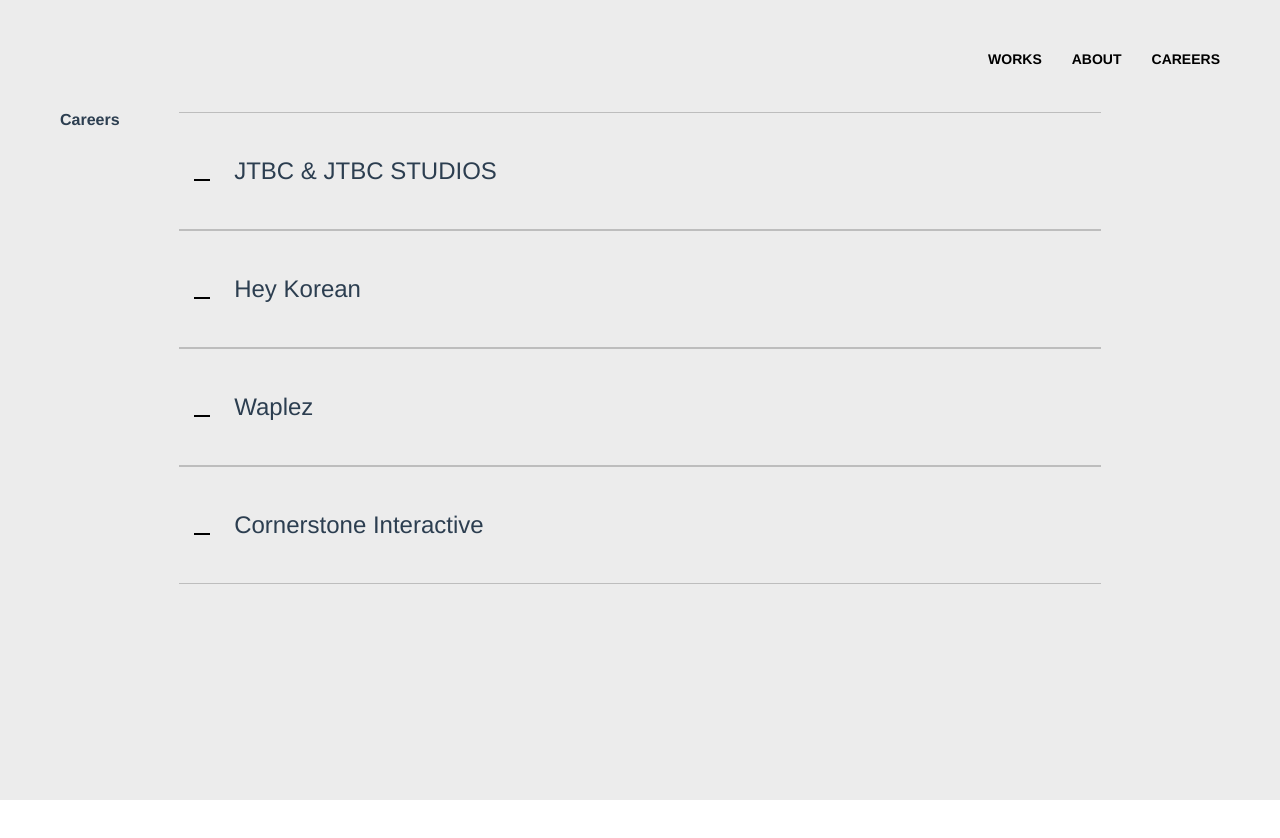
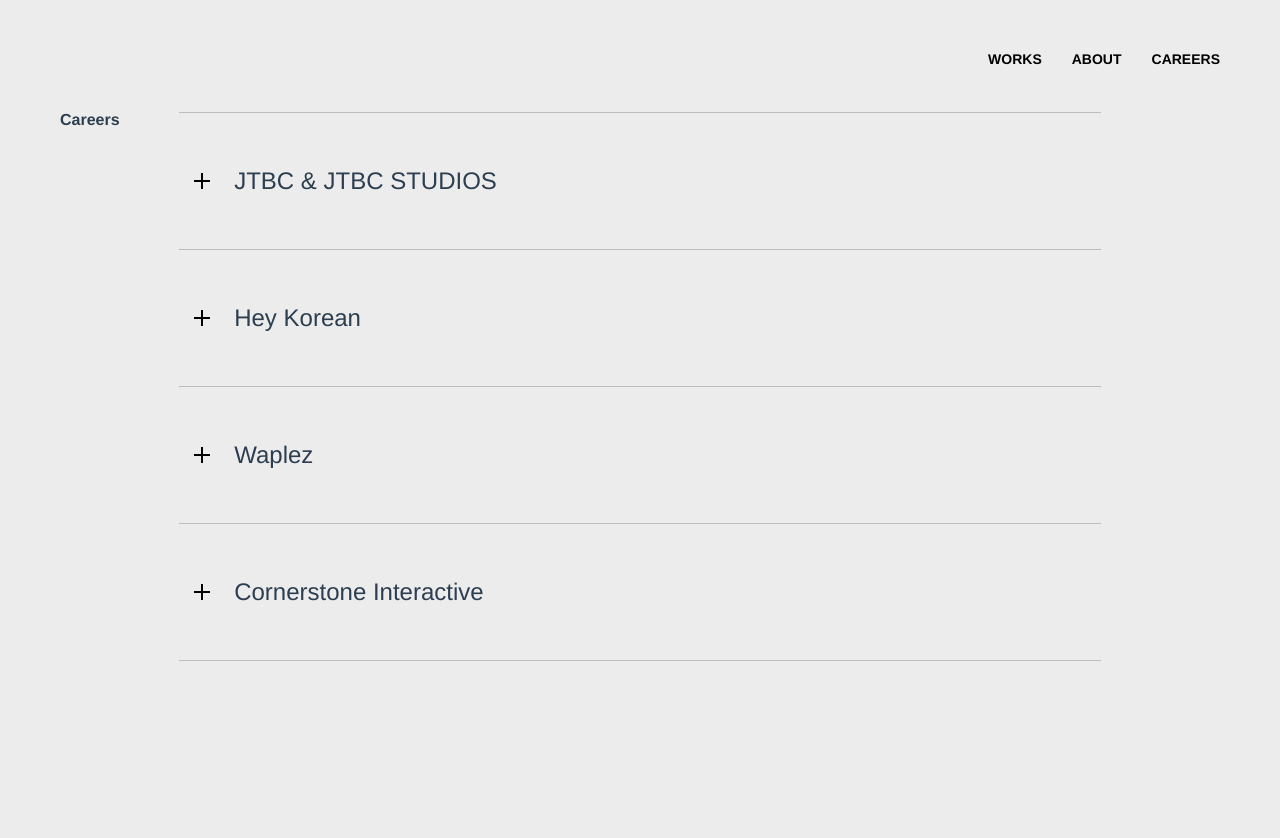
Before and after one commit to tyrannosaurus-lee/portfolio202111, a Vue app: page /Careers in a window 1280 px wide. Shown: the top 838 px of the page. Before the commit the page ends 800 px from the top, so only its background shows below. Built offline with nearby package versions, Linux system fonts and the light colour scheme.

Commit message:
Career slide up&down

```diff
--- a/src/views/Careers.vue
+++ b/src/views/Careers.vue
@@ -3,68 +3,27 @@
     <h2>Careers</h2>
     <div class="careers-container">
       <div class="accordion-con">
-        <div class="accordion-area">
+        <div
+          class="accordion-area"
+          v-for="(item, index) in list"
+          @click="openItem(item)"
+          v-bind:key="index"
+        >
           <div
             class="accordion-tit"
-            v-on:click="accordion"
+            :class="{'active' : item.isActive}"
           >
             <div class="career-drawer_trigger">
               <div class="career-drawer_line1"></div>
               <div class="career-drawer_line2"></div>
             </div>
-            JTBC &amp; JTBC STUDIOS
+            {{item.title}}
           </div>
-          <div class="accordion-text">
-            JTBC(pc, mobile web), JTBC2, JTBC4, JTBC mediacomm, JTBC news (pc, mobile web, app:web view)
-            Hey News, JTBC 5th, Mixnine vote, JTBC NOW promotion, JoongAng Group Family Point, JTBC2, JTBC news app newshome, Baeksangawards, Goldendisc
-          </div>
-        </div>
-        <div class="accordion-area">
           <div
-            class="accordion-tit"
-            @click="accordion"
+            class="accordion-text"
+            v-on:enter="enter" v-on:leave="leave"
           >
-            <div class="career-drawer_trigger">
-              <div class="career-drawer_line1"></div>
-              <div class="career-drawer_line2"></div>
-            </div>
-            Hey Korean
-          </div>
-          <div class="accordion-text">
-            Single to Mingle (web &amp; mobile web), HeyKorean
-            HeyKorean customer service center(flexible site)
-          </div>
-        </div>
-        <div class="accordion-area">
-          <div
-            class="accordion-tit"
-            @click="accordion"
-          >
-            <div class="career-drawer_trigger">
-              <div class="career-drawer_line1"></div>
-              <div class="career-drawer_line2"></div>
-            </div>
-            Waplez
-          </div>
-          <div class="accordion-text">
-            hyunjinst, blueTech Solution, bolak, SoongSil University Artificial Interlligence Laboratory,
-            Standardmedia, CBNU IUCF, Hizen, E-journal, Danielprayer, ShinaTNC, Ahnsanggyu Honey
-          </div>
-        </div>
-        <div class="accordion-area">
-          <div
-            class="accordion-tit"
-            @click="accordion"
-          >
-            <div class="career-drawer_trigger">
-              <div class="career-drawer_line1"></div>
-              <div class="career-drawer_line2"></div>
-            </div>
-            Cornerstone Interactive
-          </div>
-          <div class="accordion-text">
-            T’station, ksNet, Pizzahut, Jaseng Hospital of Korean Medicine, UL Korea, Woori Asset Management, Samsung Yepp
-            SogangLIfeCare, Biofood
+            {{item.content}}
           </div>
         </div>
       </div>
@@ -73,15 +32,15 @@
 </template>
 <style lang="scss">
   .Careers {
-    position:relative; margin:0 auto; padding:14vh 14% 0; max-width:calc(1240px + 28%);
+    position:relative; margin:0 auto; padding:14vh 14% 250px; max-width:calc(1240px + 28%); background-color:#ececec;
     h2 {position:absolute; top:14vh; left:60px; font-size:16px; font-weight:600;}
-    .careers-container {text-align:left;}
+    .careers-container {text-align:left; }
   }
   .accordion-area {
     position:relative;
+    border-top:1px solid rgba(0,0,0,.2);
     .accordion-tit {
-      padding:50px 0 50px 55px; font-size:24px;
-      border-top:1px solid rgba(0,0,0,.2); border-bottom:1px solid rgba(0,0,0,.2);
+      padding:50px 30px 50px 55px; font-size:24px; line-height:36px;
       cursor:pointer;
       .career-drawer_trigger {
         position:absolute; top:60px; left:15px; width:16px; height:16px;
@@ -91,46 +50,82 @@
           background-color: #000;
         }
         .career-drawer_line1 {}
-        .career-drawer_line2 {}
+        .career-drawer_line2 {
+          transition: transform .5s,opacity .5s;
+          transform:rotate(90deg);
+        }
+      }
+      & + .accordion-text {
+        overflow:hidden;  padding:0 55px; height:0;
+        font-size:14px; line-height:18px;
+        transition-duration: 0.3s;
+        transition-timing-function: cubic-bezier(0, 1, 0.5, 1);
       }
       &.active + .accordion-text {
-        display:block;
+        padding:30px 55px 60px; height:auto;
+
+        transition-duration: 0.3s;
+        transition-timing-function: ease-in;
+      }
+      &.active {
+        .career-drawer_line2 {transform:rotate(0deg) scaleX(0); opacity:0;}
       }
     }
-    .accordion-text {display:none;}
+  &:last-child {border-bottom:1px solid rgba(0,0,0,.2);}
   }
 
 </style>
 <script>
 export default {
   name: 'Careers',
-  // computed: {
-  //   accordion(){
-  //     const accordionTitle = document.querySelectorAll('.accordion-tit');// eslint-disable-line no-unused-vars
-  //   }
-  // },
+  data() {
+    return {
+      list: [
+        {
+          id: 1,
+          title:'JTBC & JTBC STUDIOS',
+          content: 'JTBC(pc, mobile web), JTBC2, JTBC4, JTBC mediacomm, JTBC news (pc, mobile web, app:web view), Hey News, JTBC 5th, Mixnine vote, JTBC NOW promotion, JoongAng Group Family Point, JTBC2, JTBC news app newshome, Baeksangawards, Goldendisc',
+          isActive: false
+        },{
+          id: 2,
+          title:'Hey Korean',
+          content: 'Single to Mingle (web &amp; mobile web), HeyKorean, HeyKorean customer service center(flexible site)',
+          isActive: false
+        },{
+          id: 3,
+          title:'Waplez',
+          content: 'hyunjinst, blueTech Solution, bolak, SoongSil University Artificial Interlligence Laboratory, Standardmedia, CBNU IUCF, Hizen, E-journal, Danielprayer, ShinaTNC, Ahnsanggyu Honey',
+          isActive: false
+        },{
+          id: 4,
+          title:'Cornerstone Interactive',
+          content: 'T’station, ksNet, Pizzahut, Jaseng Hospital of Korean Medicine, UL Korea, Woori Asset Management, Samsung Yepp, SogangLIfeCare, Biofood',
+          isActive: false
+        }
+      ]
+    }
+  },
   methods: {
-    accordion(){
-      console.log(1);
-      const accordionTitle = document.querySelectorAll('.accordion-tit');// eslint-disable-line no-unused-vars
-      this.accordionTitle.classList.toggle('active');
-      // https://codepen.io/xxdd13/pen/qKqNxo
-      // https://codepen.io/enolic/pen/rrvyqK
-      // for(let j=0; j<accordionTitle.length; j++){
-        // accordionTitle.classList.remove('active');
-        // accordionTitle[j].addEventListener('click', function(){
-        //   this.classList.remove('active');
-        // })
-      // }
-      for(let i=0; i<accordionTitle.length; i++){
-        // if(accordionTitle.classList.contains('activen')){
-        //   accordionTitle.classList.remove('active');
-        // }
-        // accordionTitle[i].addEventListener('click', function(){
-        //   this.classList.toggle('active');
-        // })
+    openItem(item){
+      item.isActive =! item.isActive
+    },
+    setClass(item){
+      if (item.isActive == true ) {
+        return 'active'
       }
-
+      return
+    },
+    enter(){
+      const accordionText = document.querySelectorAll('.accordion-text');// eslint-disable-line no-unused-vars
+      accordionText.style.height = "auto"
+    },
+    leave(){
+      const accordionText = document.querySelectorAll('.accordion-text');// eslint-disable-line no-unused-vars
+      let height = accordionText.clientHeight + "px" // eslint-disable-line no-unused-vars
+      accordionText.style.height = "0px"
+      setTimeout(() => {
+          accordionText.style.height = height
+      }, 0)
     }
   }
 }
```
